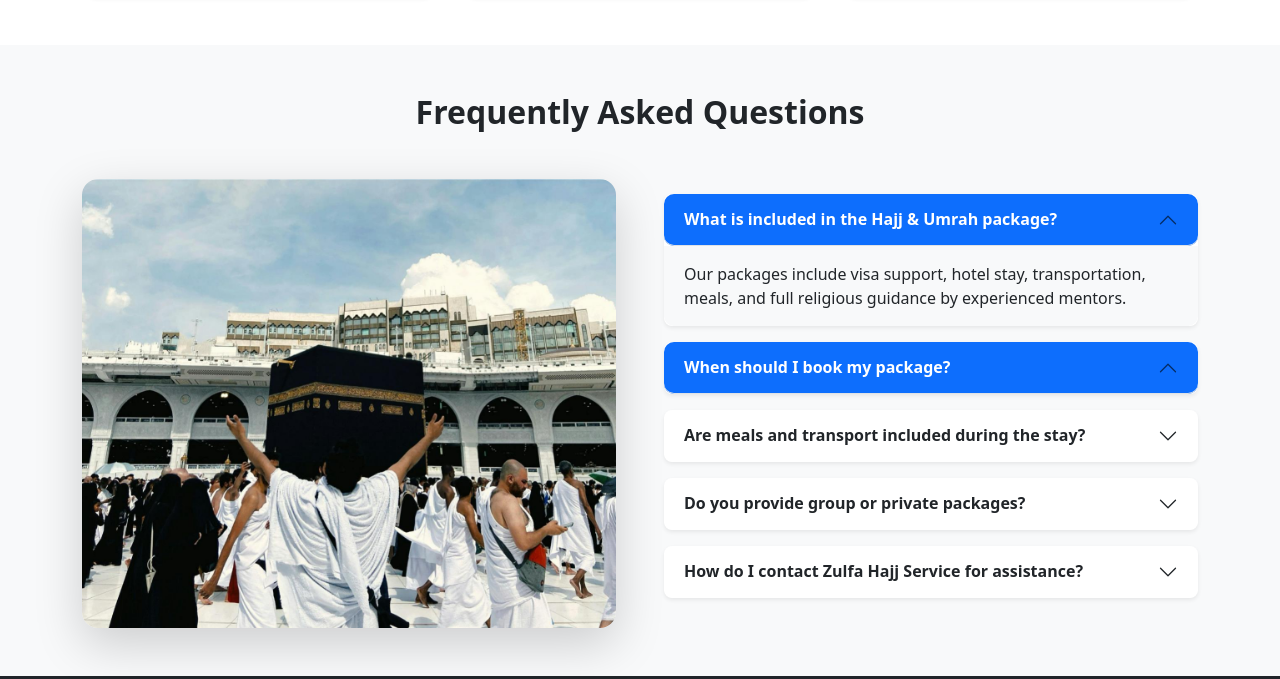
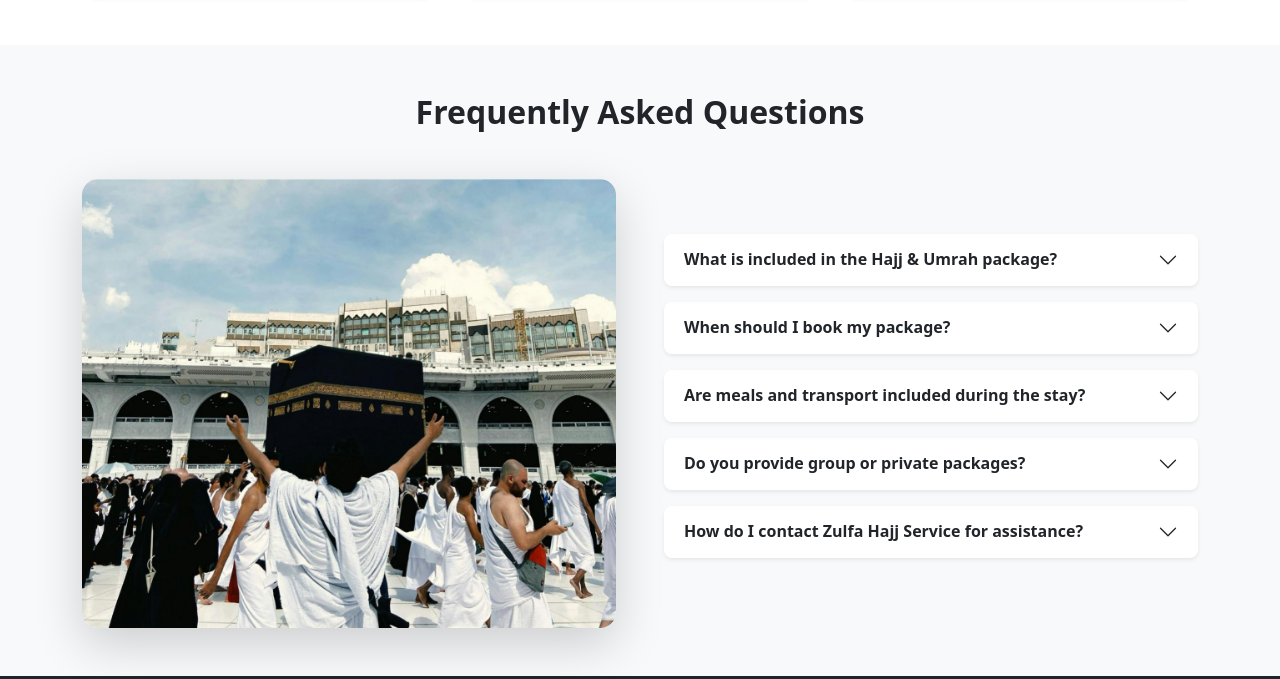
Before and after one commit to Asadujjaman97/Zulfa-Web-design, a plain HTML site: page index.html in a window 1280 px wide. Shown: the part 2571-3250 px from the top of the page. Drawn offline with nearby package versions, Linux system fonts and the light colour scheme.

Commit message:
accordian correction

```diff
--- a/index.html
+++ b/index.html
@@ -309,23 +309,29 @@ Zulfa Hajj Corporation walks beside you with care and sincerity, guiding you tow
       <div class="col-md-6">
         <div class="accordion" id="faqAccordion">
           <!-- FAQ 1 -->
+<div class="accordion" id="faqAccordion">
   <div class="accordion-item mb-3 border-0 shadow-sm rounded-3">
     <h2 class="accordion-header">
-              <button class="accordion-button fw-semibold" type="button" data-bs-toggle="collapse" data-bs-target="#faq1">
+      <button class="accordion-button collapsed fw-semibold" type="button"
+              data-bs-toggle="collapse" data-bs-target="#faq1">
         What is included in the Hajj & Umrah package?
       </button>
     </h2>
-            <div id="faq1" class="accordion-collapse collapse show" data-bs-parent="#faqAccordion">
+    <div id="faq1" class="accordion-collapse collapse" data-bs-parent="#faqAccordion">
       <div class="accordion-body">
         Our packages include visa support, hotel stay, transportation, meals, and full religious guidance by experienced mentors.
       </div>
     </div>
   </div>
+</div>
+
+
 
           <!-- FAQ 2 -->
  <div class="accordion-item mb-3 border-0 shadow-sm rounded-3">
   <h2 class="accordion-header">
-              <button class="accordion-button fw-semibold" type="button" data-bs-toggle="collapse" data-bs-target="#faq2">
+    <button class="accordion-button collapsed fw-semibold" type="button"
+            data-bs-toggle="collapse" data-bs-target="#faq2">
       When should I book my package?
     </button>
   </h2>
@@ -335,6 +341,7 @@ Zulfa Hajj Corporation walks beside you with care and sincerity, guiding you tow
     </div>
   </div>
 </div>
+
           <!-- FAQ 3 -->
           <div class="accordion-item mb-3 border-0 shadow-sm rounded-3">
             <h2 class="accordion-header">
```
Lines whose indentation alone changed are shown as unchanged.
